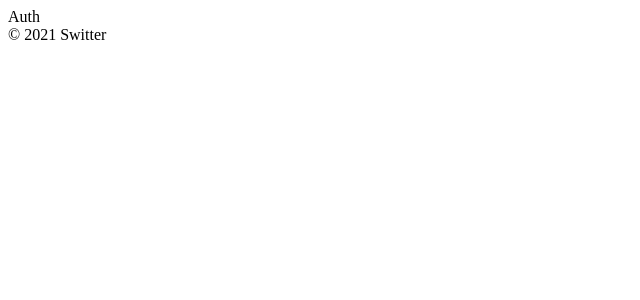
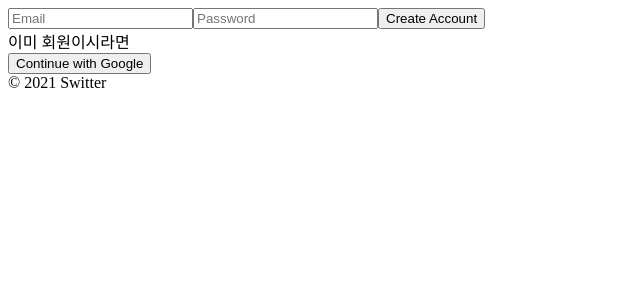
Before and after one commit to SoyoungYu/switter, a React (Create React App) app: page / in a window 1280 px wide. Shown: the top 300 px of the page, without its empty margins (0-640 px from the left). Built offline with nearby package versions, Linux system fonts and the light colour scheme; no server answers.

Commit message:
210913 update

```diff
--- a/src/components/App.js
+++ b/src/components/App.js
@@ -1,12 +1,23 @@
-import React, { useState } from "react";
+import React, { useEffect, useState } from "react";
 import AppRouter from "components/Router";
 import { auth } from "fBase";
 
 function App() {
-  const [isLoggedIn, setIsLoggedIn] = useState(auth.currentUser);
+  const [init, setInit] = useState(false);
+  const [isLoggedIn, setIsLoggedIn] = useState(false);
+  useEffect(() => {
+    auth.onAuthStateChanged((user) => {
+      if (user) {
+        setIsLoggedIn(true);
+      } else {
+        setIsLoggedIn(false);
+      }
+      setInit(true);
+    });
+  }, []);
   return (
     <>
-      <AppRouter isLoggedIn={isLoggedIn} />
+      {init ? <AppRouter isLoggedIn={isLoggedIn} /> : "Initializing...."}
       <footer>&copy; {new Date().getFullYear()} Switter</footer>
     </>
   );
--- /dev/null
+++ b/src/components/Navigation.js
@@ -0,0 +1,16 @@
+import React from "react";
+import {Link} from "react-router-dom";
+
+const Navigation = () => (
+    <nav>
+        <ul>
+            <li>
+                <Link to="/">Home</Link>
+            </li>
+            <li>
+                <Link to="/profile">My Profile</Link>
+            </li>
+        </ul>
+    </nav>
+);
+export default Navigation;
--- a/src/components/Router.js
+++ b/src/components/Router.js
@@ -2,15 +2,21 @@ import React from "react";
 import { HashRouter as Router, Route, Switch } from "react-router-dom";
 import Auth from "../routes/Auth";
 import Home from "../routes/Home";
+import Profile from "../routes/Profile";
+import Navigation from "components/Navigation";
 
 const AppRouter = ({ isLoggedIn }) => {
     return (
         <Router>
+            {isLoggedIn && <Navigation />}
             <Switch>
                 {isLoggedIn ? (
                 <>
                     <Route exact path="/">
                         <Home />
+                    </Route>
+                    <Route exact path="/profile">
+                        <Profile />
                     </Route>
                 </>
                 ) : (
--- a/src/routes/Auth.js
+++ b/src/routes/Auth.js
@@ -1,4 +1,49 @@
-import React from "react";
+import React, { useState } from "react";
+import { auth } from "fBase";
+import { createUserWithEmailAndPassword, signInWithEmailAndPassword } from "@firebase/auth";
 
-const Auth = () => <span>Auth</span>;
+const Auth = () => {
+    const [email, setEmail] = useState("");
+    const [password, setPassword] = useState("");
+    const [newAccount, setNewAccount] = useState(true);
+    const [error, setError] = useState("");
+    const onChange = (event) => {
+        const {
+            target: { name, value },
+        } = event;
+        if (name === "email") {
+            setEmail(value);
+        } else if (name === "password") {
+            setPassword(value);
+        }
+    };
+    const onSubmit = async(event) => {
+        event.preventDefault();
+        try {
+            if (newAccount) {
+                const data = await createUserWithEmailAndPassword(auth, email, password);
+            } else {
+                const data = await signInWithEmailAndPassword(auth, email, password);
+            }
+        } catch (error) {
+            setError(error.message);
+        }
+    };
+
+    const toggleAccount = () => setNewAccount((prev) => !prev);
+    return (
+        <div>
+            <form onSubmit={onSubmit}>
+                <input name="email" type="email" placeholder="Email" required value={email} onChange={onChange} />
+                <input name="password" type="password" placeholder="Password" required value={password} onChange={onChange}/>
+                <input type="submit" value={newAccount ? "Create Account" : "Log In"} />
+                {error}
+            </form>
+            <span onClick={toggleAccount}>{newAccount ? "이미 회원이시라면" : "회원가입하기"}</span>
+            <div>
+                <button>Continue with Google</button>
+            </div>
+        </div>
+    )
+};
 export default Auth;
--- a/src/routes/Profile.js
+++ b/src/routes/Profile.js
@@ -1,4 +1,17 @@
+import { auth } from "fBase";
 import React from "react";
+import { useHistory } from "react-router-dom";
 
-const Profile = () => <span>Profile</span>;
+const Profile = () => {
+    const history = useHistory();
+    const onLogOutClick = () => {
+        auth.signOut();
+        history.push("/");
+    };
+    return (
+        <>
+            <button onClick={onLogOutClick}>Log Out</button>
+        </>
+    );
+};
 export default Profile;
```
